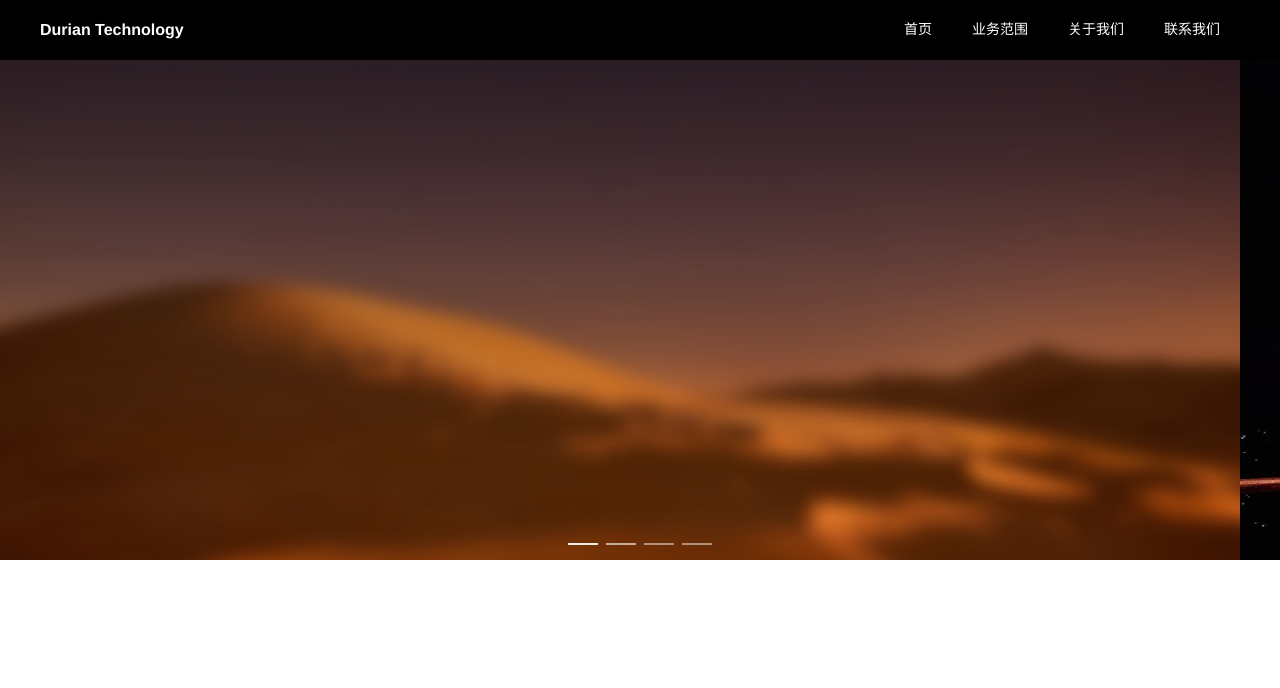
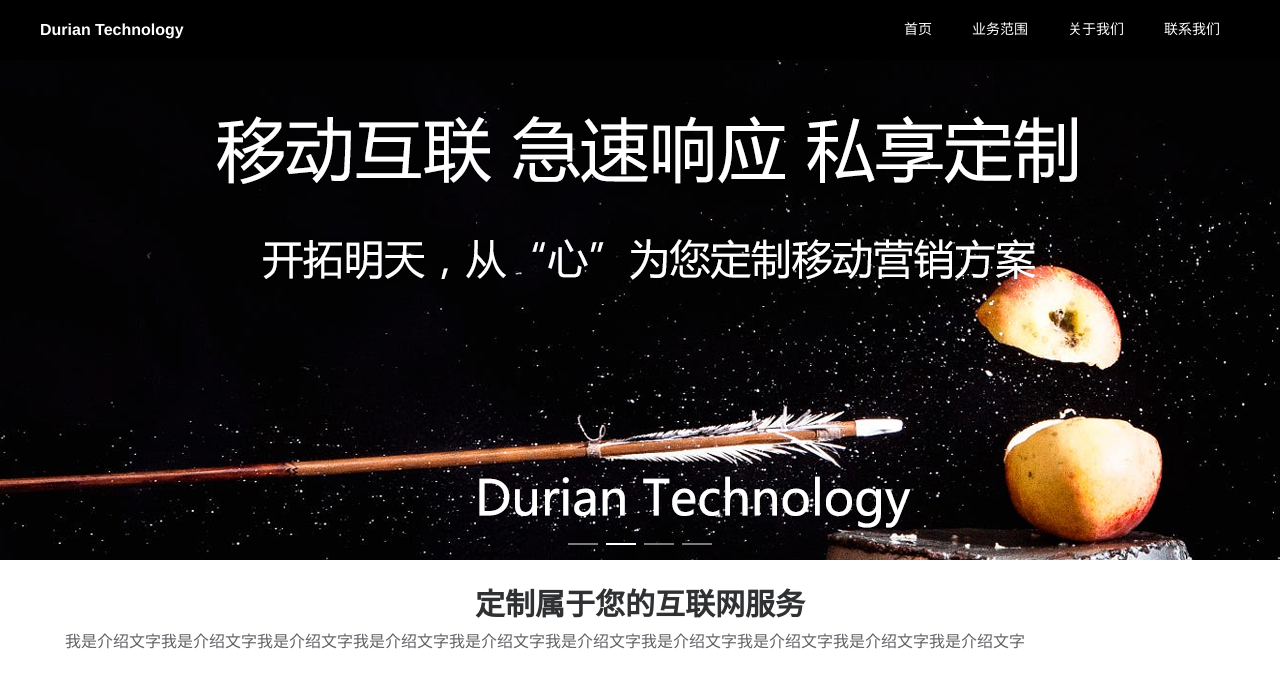
Before and after one commit to jiawenhao2015/DurianTechnology, a Vue app in the folder homepage/: page /#/portal in a window 1280 px wide. Shown: the top 688 px of the page. Built offline with nearby package versions, Linux system fonts and the light colour scheme.

Commit message:
feat:banner下面文字介绍

```diff
--- a/homepage/src/pages/portal/index.vue
+++ b/homepage/src/pages/portal/index.vue
@@ -1,16 +1,25 @@
 <template>
   <div class="portal">
     <page-header></page-header>
+    <!-- banner -->
     <div class="banner">
-      <el-carousel :interval="5000" :height="carouselHeight" arrow="never" trigger="click">
+      <el-carousel :interval="3000" :height="carouselHeight"  trigger="click">
         <el-carousel-item v-for="banner in banners" :key="banner.bid">
           <img :src="banner.imageUrl" alt="banner">
         </el-carousel-item>
       </el-carousel>
     </div>
     <div class="globalWidth">
-    <!-- banner -->
-
+      <div class="intro">
+        <h2 class="intro-title">定制属于您的互联网服务</h2>
+        <p class="intro-content">
+          我是介绍文字我是介绍文字我是介绍文字我是介绍文字我是介绍文字我是介绍文字我是介绍文字我是介绍文字我是介绍文字我是介绍文字
+        </p>
+      </div>
+    <!-- figure -->
+      <el-row>
+        <el-col :xs="8" :sm="8"></el-col>
+      </el-row>
     </div>
   </div>
 </template>
@@ -72,11 +81,39 @@
         }
       }
     }
+    .globalWidth {
+      .intro {
+        padding: 0 10px;
+        width: 100%;
+        .intro-title {
+          font-size: 24px;
+          text-align: center;
+          color: #303133;
+          padding: 10px;
+        }
+        .intro-content {
+          font-size: 14px;
+          line-height: 1.5;
+          color: #606266;
+        }
+      }
+    }
   }
   @media screen and (min-width: 768px){
     .portal {
       .banner {
         height: 300px;
+      }
+      .globalWidth {
+        .intro {
+          padding: 20px 10px;
+          .intro-title {
+            font-size: 30px;
+          }
+          .intro-content {
+            font-size: 16px;
+          }
+        }
       }
     }
   }
--- a/homepage/src/styles/index.scss
+++ b/homepage/src/styles/index.scss
@@ -63,8 +63,11 @@ a:hover {
 .app-container {
   padding: 20px;
 }
-.globalWidth {
-  width: 1220px;
-  margin: 0 auto;
-  padding: 0;
+
+@media screen and (min-width: 1200px){
+  .globalWidth {
+    width: 1170px;
+    margin: 0 auto;
+    padding: 0;
+  }
 }
```
